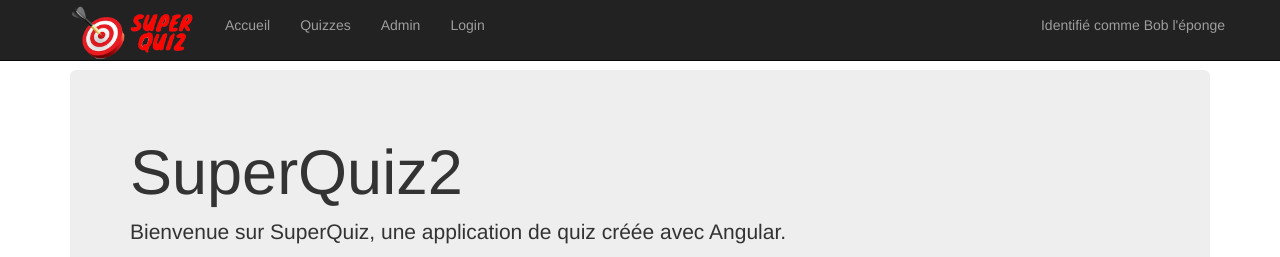
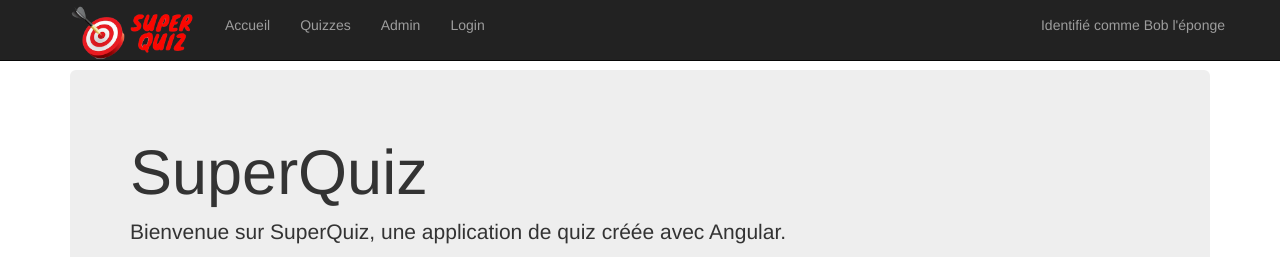
Before and after one commit to marmai-jma/superquiz, an Angular app: page / in a window 1280 px wide. Shown: the top 257 px of the page. Built offline with nearby package versions, Linux system fonts and the light colour scheme.

Commit message:
remise d'appName à SuperQuiz

```diff
--- a/src/app/app.component.ts
+++ b/src/app/app.component.ts
@@ -5,5 +5,5 @@ import { Component } from '@angular/core';
   templateUrl: './app.component.html'
 })
 export class AppComponent {
-  appName = 'SuperQuiz2';
+  appName = 'SuperQuiz';
 }
```
